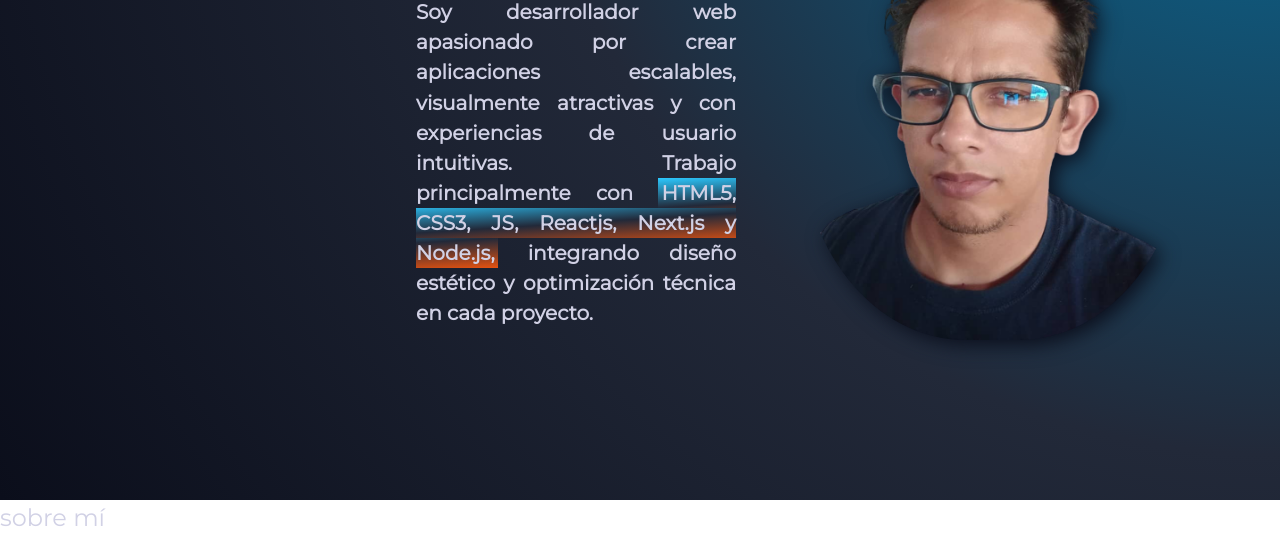
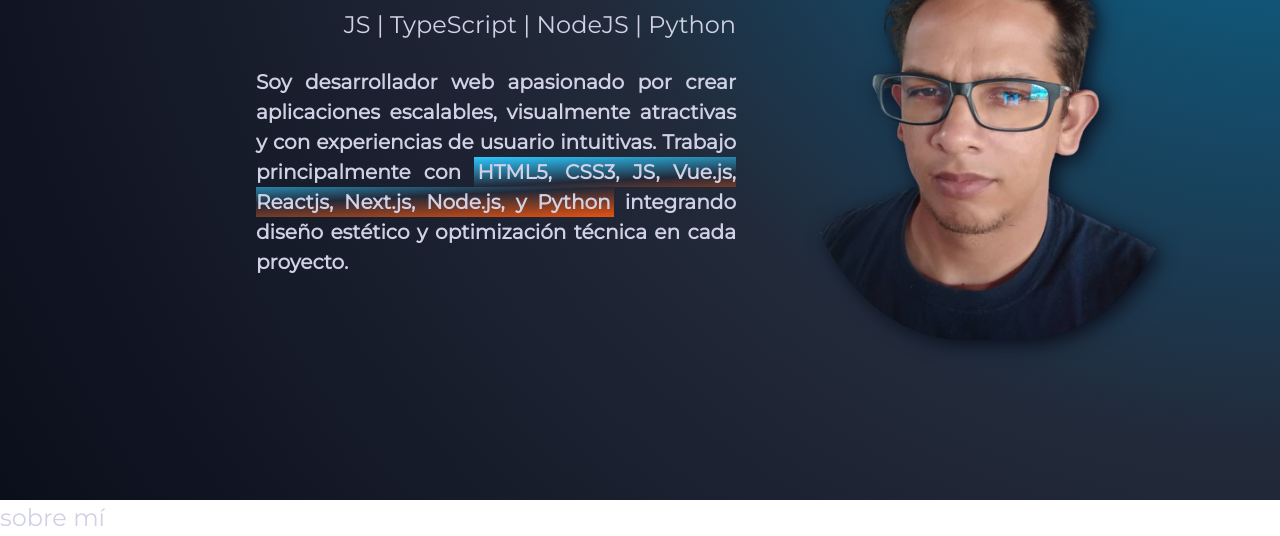
Before and after one commit to serverBKD/portfolio, an Astro site: page / in a window 1280 px wide. Shown: the part 300-836 px from the top of the page. Built offline with nearby package versions, Linux system fonts and the light colour scheme; Astro itself is replaced by a stand-in of ours.

Commit message:
2025JUL16: v0.1.6: CSS Hero 70 x 100

```diff
--- a/src/components/Hero.jsx
+++ b/src/components/Hero.jsx
@@ -5,10 +5,10 @@
         <article className="hero-text">
           <h1>Carlos Manuel Bravo Araújo</h1>
           <h2>Desarrollador FullStack</h2>
-          <h3>JS | TypeScript | Python | NodeJS</h3>
+          <h3>JS | TypeScript | NodeJS | Python </h3>
           {/* <h4>about me</h4> */ }
           <p id="hero-text-p" >
-            Soy desarrollador web apasionado por crear aplicaciones escalables, visualmente atractivas y con experiencias de usuario intuitivas. Trabajo principalmente con <span id="hero-span"> HTML5, CSS3, JS, Reactjs, Next.js y Node.js,</span> integrando diseño estético y optimización técnica en cada proyecto.
+            Soy desarrollador web apasionado por crear aplicaciones escalables, visualmente atractivas y con experiencias de usuario intuitivas. Trabajo principalmente con <span id="hero-span"> HTML5, CSS3, JS, Vue.js, Reactjs, Next.js, Node.js, y Python</span> integrando diseño estético y optimización técnica en cada proyecto.
           </p>
         </article>
         <article className="hero-img">
--- a/src/styles/global.css
+++ b/src/styles/global.css
@@ -205,13 +205,13 @@
 
   & p {
     font-size: 1.255rem;
-    max-width: 50%;
+    max-width: 75%;
     font-weight: 900;
+    margin-top: 1.5rem;
   }
 }
 
-#hero-span,
-h2 {
+#hero-span {
   padding: .18rem .2rem;
   background: linear-gradient(to top left, var(--color-test-5), var(--color-test-1) 50%, var(--color-test-7) 100%);
 }
```
